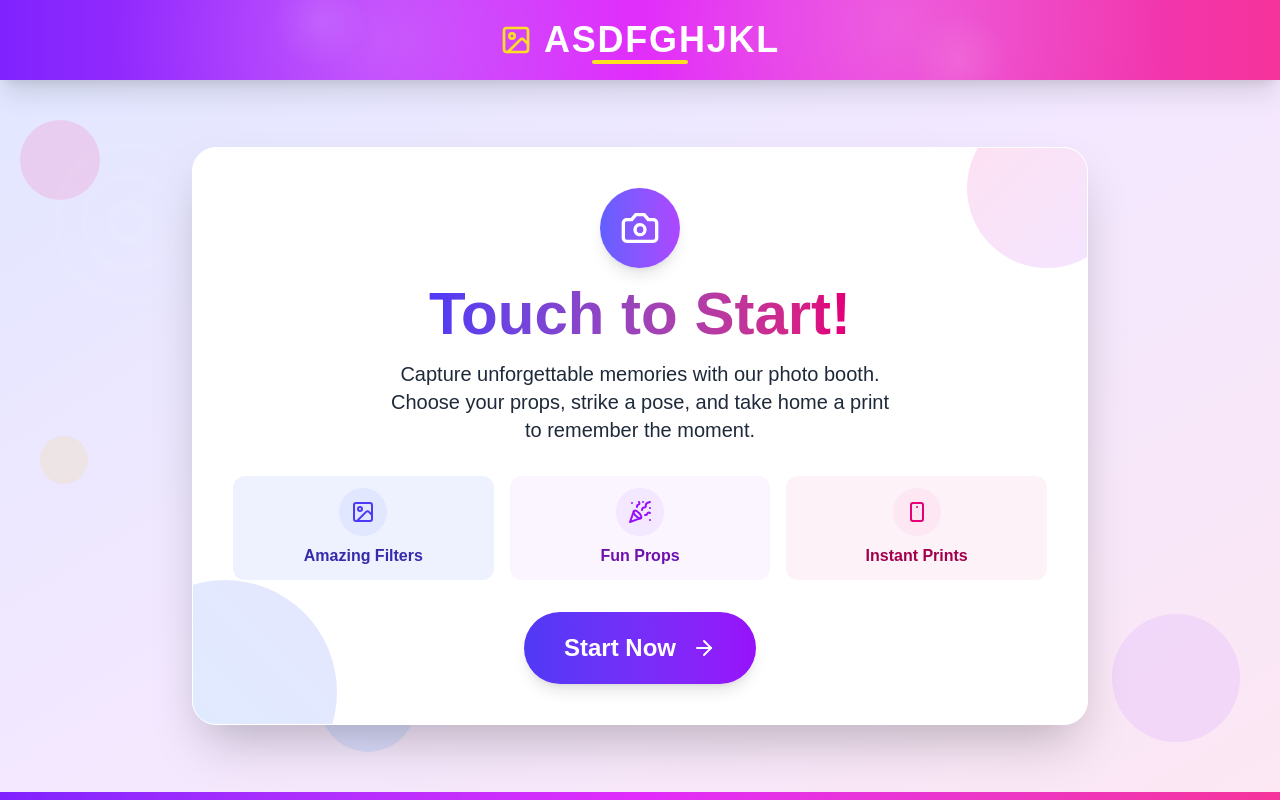
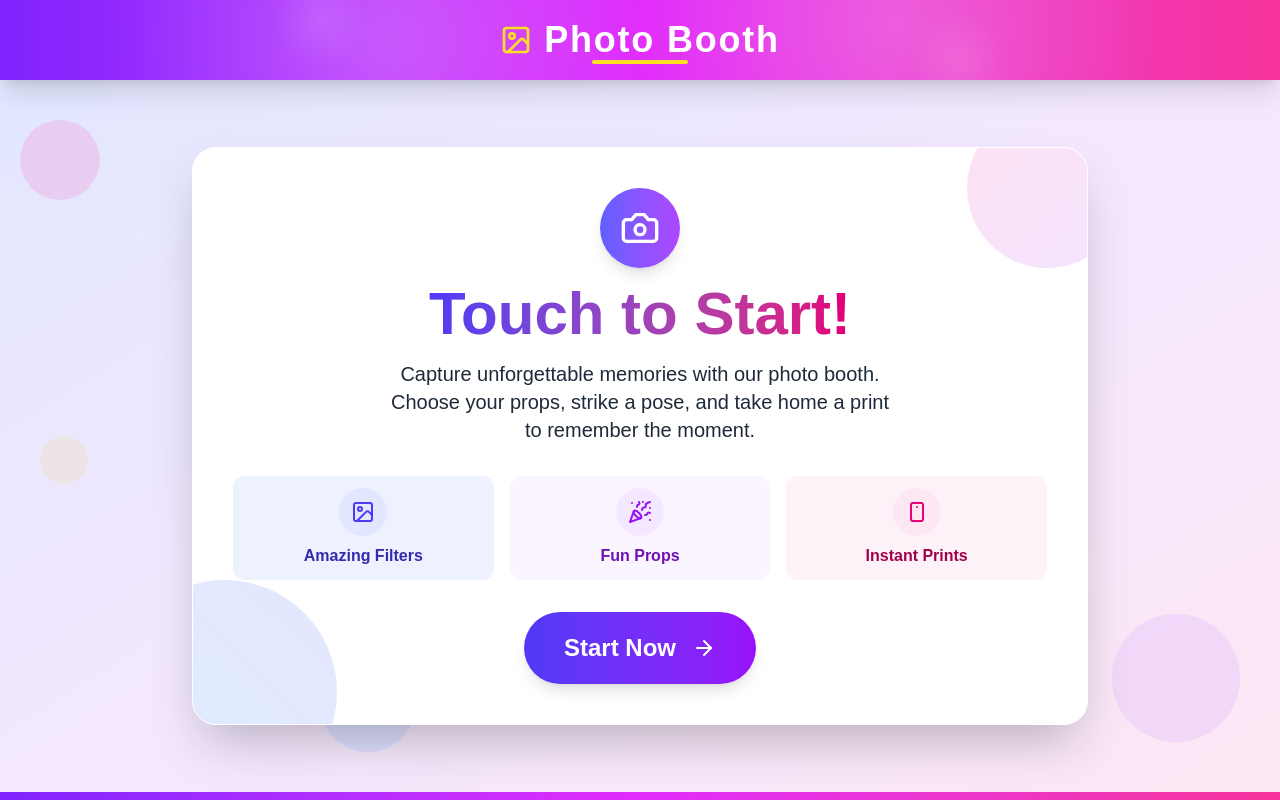
Before and after one commit to zamil-aziz/pb, a Next.js app: page / in a window 1280 px wide. Built offline with nearby package versions, Linux system fonts and the light colour scheme.

Commit message:
change name to photobooth

```diff
--- a/src/app/page.js
+++ b/src/app/page.js
@@ -148,7 +148,7 @@ export default function Photobooth() {
                 <div className='relative z-10 flex items-center justify-center'>
                     <Image className='h-8 w-8 mr-3 text-yellow-300' />
                     <h1 className='text-3xl md:text-4xl font-bold text-center tracking-wider group'>
-                        ASDFGHJKL
+                        Photo Booth
                         <span className='absolute -bottom-1 left-1/2 transform -translate-x-1/2 w-24 h-1 bg-yellow-300 rounded-full group-hover:animate-pulse'></span>
                     </h1>
                 </div>
```
